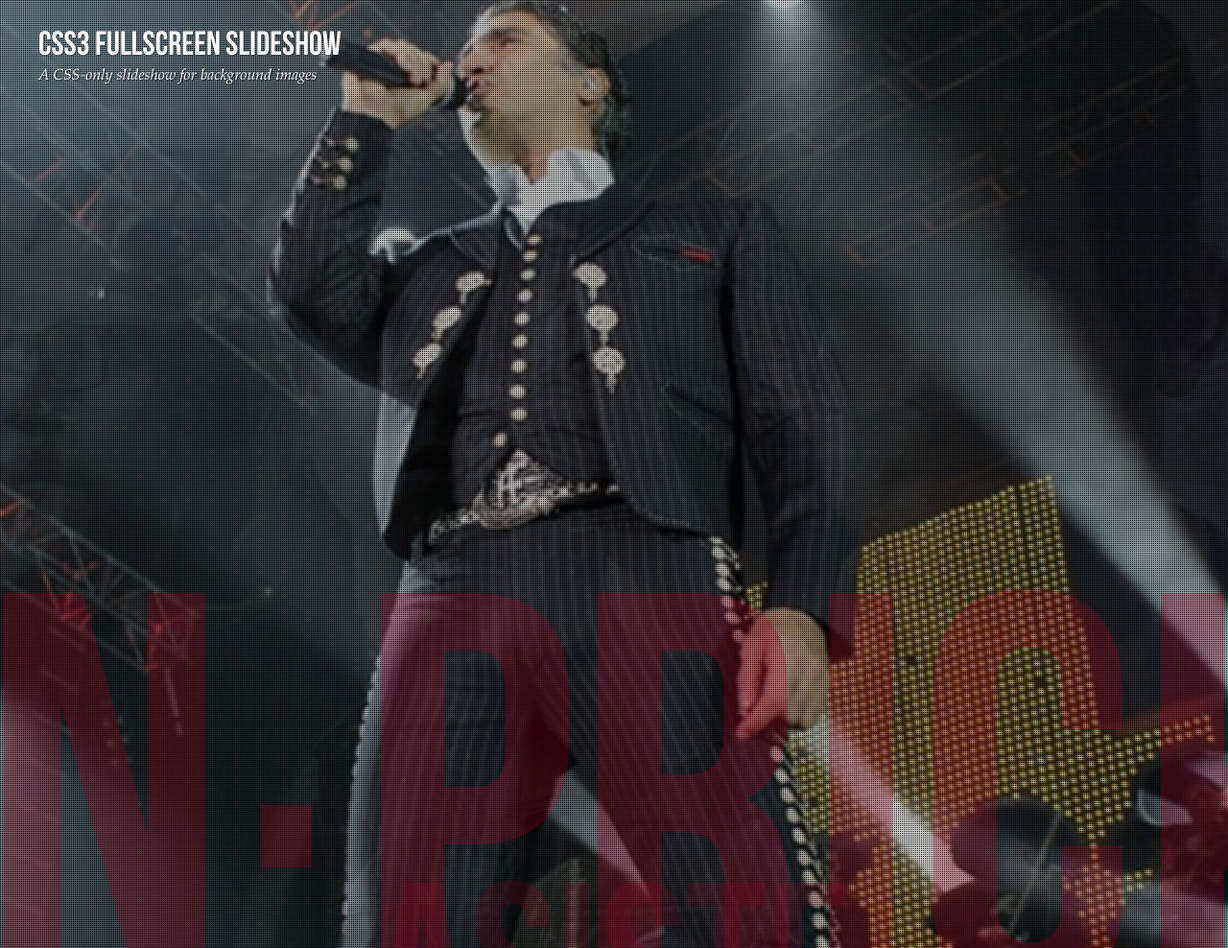
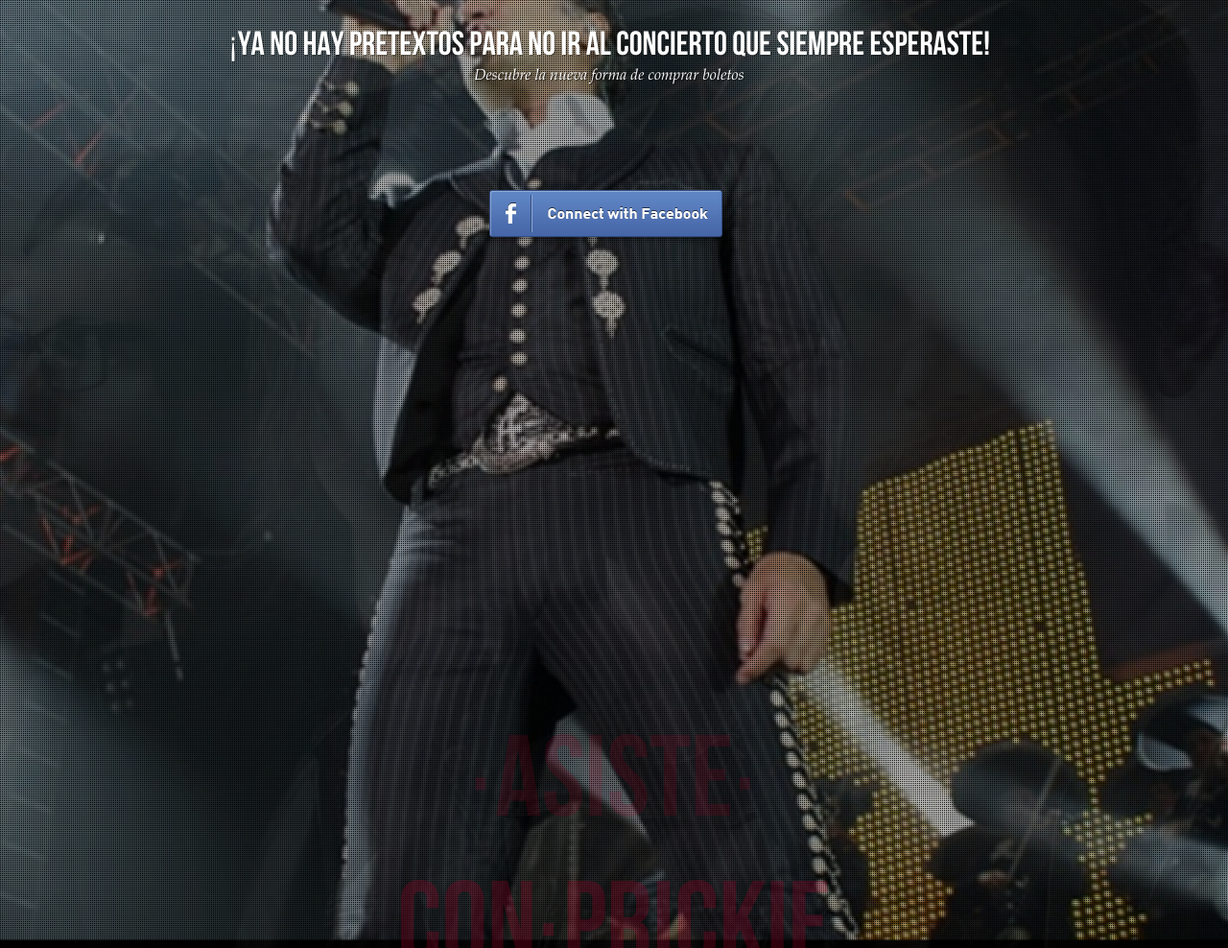
Before and after one commit to charlybanya/inviteme, a PHP site: page /mockup.html in a window 1280 px wide. Shown: the whole page at 96% size. Run offline with PHP 8.4, Linux system fonts and the light colour scheme.

Commit message:
Mockup!!

```diff
--- a/css/demo.css
+++ b/css/demo.css
@@ -79,7 +79,7 @@
     position: relative;
     display: block;
     text-shadow: 1px 1px 1px rgba(0,0,0,0.2);
-    text-align: left;
+    text-align: center;
 }
 .container  h1{
     font-family: 'BebasNeueRegular', 'Arial Narrow', Arial, sans-serif;
--- a/css/style4.css
+++ b/css/style4.css
@@ -46,9 +46,9 @@
 }
 .cb-slideshow li div h3 {
     font-family: 'BebasNeueRegular', 'Arial Narrow', Arial, sans-serif;
-    font-size: 240px;
+    font-size: 120px;
     padding: 0;
-    line-height: 200px;
+    line-height: 50px;
     color: rgba(169,3,41, 0.8);
 }
 .cb-slideshow li:nth-child(1) span { background-image: url(../images/1.jpg) }
@@ -128,6 +128,7 @@
     animation-delay: 30s;
 }
 /* Animation for the slideshow images */
+
 @-webkit-keyframes imageAnimation {
     0% {
         opacity: 0;
@@ -142,9 +143,13 @@
         opacity: 1;
         -webkit-transform: scale(1.1);
     }
+    22% {
+        opacity: 0;
+        -webkit-transform: scale(1.1) translateY(-20%);
+    }
     25% {
         opacity: 0;
-	    -webkit-transform: scale(1.1);
+        -webkit-transform: scale(1.1) translateY(-100%);
     }
     100% { opacity: 0 }
 }
@@ -162,9 +167,13 @@
         opacity: 1;
         -moz-transform: scale(1.1);
     }
+    22% {
+        opacity: 0;
+        -webkit-transform: scale(1.1) translateY(-20%);
+    }
     25% {
         opacity: 0;
-	    -moz-transform: scale(1.1);
+        -moz-transform: scale(1.1) translateY(-100%);
     }
     100% { opacity: 0 }
 }
@@ -182,9 +191,13 @@
         opacity: 1;
         -o-transform: scale(1.1);
     }
+    22% {
+        opacity: 0;
+        -webkit-transform: scale(1.1) translateY(-20%);
+    }
     25% {
         opacity: 0;
-	    -o-transform: scale(1.1);
+        -o-transform: scale(1.1) translateY(-100%);
     }
     100% { opacity: 0 }
 }
@@ -202,9 +215,13 @@
         opacity: 1;
         -ms-transform: scale(1.1);
     }
+    22% {
+        opacity: 0;
+        -webkit-transform: scale(1.1) translateY(-20%);
+    }
     25% {
         opacity: 0;
-	    -ms-transform: scale(1.1);
+        -ms-transform: scale(1.1) translateY(-100%);
     }
     100% { opacity: 0 }
 }
@@ -222,120 +239,141 @@
         opacity: 1;
         transform: scale(1.1);
     }
+    22% {
+        opacity: 0;
+        -webkit-transform: scale(1.1) translateY(-20%);
+    }
     25% {
         opacity: 0;
-	    transform: scale(1.1);
+        -transform: scale(1.1) translateY(-100%);
     }
     100% { opacity: 0 }
 }
-/* Animation for the title */
+
 @-webkit-keyframes titleAnimation {
     0% {
         opacity: 0;
-	    -webkit-transform: translateY(200px);
+        -webkit-transform: translateY(-300%);
     }
     8% {
         opacity: 1;
-	    -webkit-transform: translateY(0px);
+        -webkit-transform: translateY(0%);
     }
     17% {
         opacity: 1;
-	    -webkit-transform: scale(1);
+        -webkit-transform: translateY(0%);
     }
-	19% { opacity: 0 }
-	25% {
+    19% {
+
         opacity: 0;
-	    -webkit-transform: scale(10);
+        -webkit-transform: translateY(100%);
     }
+    25% { opacity: 0 }
     100% { opacity: 0 }
 }
 @-moz-keyframes titleAnimation {
     0% {
         opacity: 0;
-	    -moz-transform: translateY(200px);
+        -moz-transform: translateY(-300%);
     }
     8% {
         opacity: 1;
-	    -moz-transform: translateY(0px);
+        -moz-transform: translateY(0%);
     }
     17% {
         opacity: 1;
-	    -moz-transform: scale(1);
+        -moz-transform: translateY(0%);
     }
-	19% { opacity: 0 }
-	25% {
+    19% {
+
         opacity: 0;
-	    -moz-transform: scale(10);
+        -moz-transform: translateY(100%);
     }
+    25% { opacity: 0 }
     100% { opacity: 0 }
 }
 @-o-keyframes titleAnimation {
     0% {
         opacity: 0;
-	    -o-transform: translateY(200px);
+        -o-transform: translateY(-300%);
     }
     8% {
         opacity: 1;
-	    -o-transform: translateY(0px);
+        -o-transform: translateY(0%);
     }
     17% {
         opacity: 1;
-	    -o-transform: scale(1);
+        -o-transform: translateY(0%);
     }
-	19% { opacity: 0 }
-	25% {
+    19% {
+
         opacity: 0;
-	    -o-transform: scale(10);
+        -o-transform: translateY(100%);
     }
+    25% { opacity: 0 }
     100% { opacity: 0 }
 }
 @-ms-keyframes titleAnimation {
     0% {
         opacity: 0;
-	    -ms-transform: translateY(200px);
+        -ms-transform: translateY(-300%);
     }
     8% {
         opacity: 1;
-	    -ms-transform: translateY(0px);
+        -ms-transform: translateY(0%);
     }
     17% {
         opacity: 1;
-	    -ms-transform: scale(1);
+        -ms-transform: translateY(0%);
     }
-	19% { opacity: 0 }
-	25% {
+    19% {
+
         opacity: 0;
-	    -webkit-transform: scale(10);
+        -ms-transform: translateY(100%);
     }
+    25% { opacity: 0 }
     100% { opacity: 0 }
 }
 @keyframes titleAnimation {
     0% {
         opacity: 0;
-	    transform: translateY(200px);
+        transform: translateY(-300%);
     }
     8% {
         opacity: 1;
-	    transform: translateY(0px);
+        transform: translateY(0%);
     }
     17% {
         opacity: 1;
-	    transform: scale(1);
+        transform: translateY(0%);
     }
-	19% { opacity: 0 }
-	25% {
+    19% {
+
         opacity: 0;
-	    transform: scale(10);
+        transform: translateY(100%);
+
     }
+    25% { opacity: 0 }
     100% { opacity: 0 }
 }
+
 /* Show at least something when animations not supported */
 .no-cssanimations .cb-slideshow li span{
     opacity: 1;
 }
 @media screen and (max-width: 1140px) {
-	.cb-slideshow li div h3 { font-size: 100px }
+    .cb-slideshow li div h3 { font-size: 45px;
+                              line-height: 25px;
+    }
 }
 @media screen and (max-width: 600px) {
-	.cb-slideshow li div h3 { font-size: 50px }
+    .cb-slideshow li div h3 { font-size: 30px;
+                              line-height: 10px;
     }
+}
+
+/*Login Button*/
+
+.fb-connect{display:inline-block;background:url(../images/connectButton.png) -300px 0 no-repeat;height:60px;width:255px}
+.fb-connect:hover{background-position:-300px -100px}
+.fb-connect:active{background-position:-300px -200px}
--- a/mockup.html
+++ b/mockup.html
@@ -12,7 +12,7 @@
         <link rel="shortcut icon" href="../favicon.ico">
         <link rel="stylesheet" type="text/css" href="css/demo.css" />
         <link rel="stylesheet" type="text/css" href="css/style4.css" />
-		<script type="text/javascript" src="js/modernizr.custom.86080.js"></script>
+        <script type="text/javascript" src="js/modernizr.custom.86080.js"></script>
     </head>
     <body id="page">
         <ul class="cb-slideshow">
@@ -24,8 +24,10 @@
             <li><span>Image 06</span><div><h3>A·Los·Mejores·Eventos</h3></div></li>
         </ul>
         <div class="container">
-                <h1>CSS3 <span>Fullscreen Slideshow</span></h1>
-                <h2>A CSS-only slideshow for background images</h2>
+            <h1><span>¡Ya no hay pretextos para no ir al concierto que siempre esperaste!</span></h1>
+            <h2>Descubre la nueva forma de comprar boletos</h2>
+            <br><br><br><br><br><br>
+            <a class="fb-connect button" href="/oauth_fb?btn_src=main"></a>
         </div>
     </body>
 </html>
```
Also changed, not shown: other parts of css/demo.css (+0 -82 lines), index.php (+8 -5 lines), images/connectButton.png (added). Lines whose indentation alone changed are shown as unchanged.
